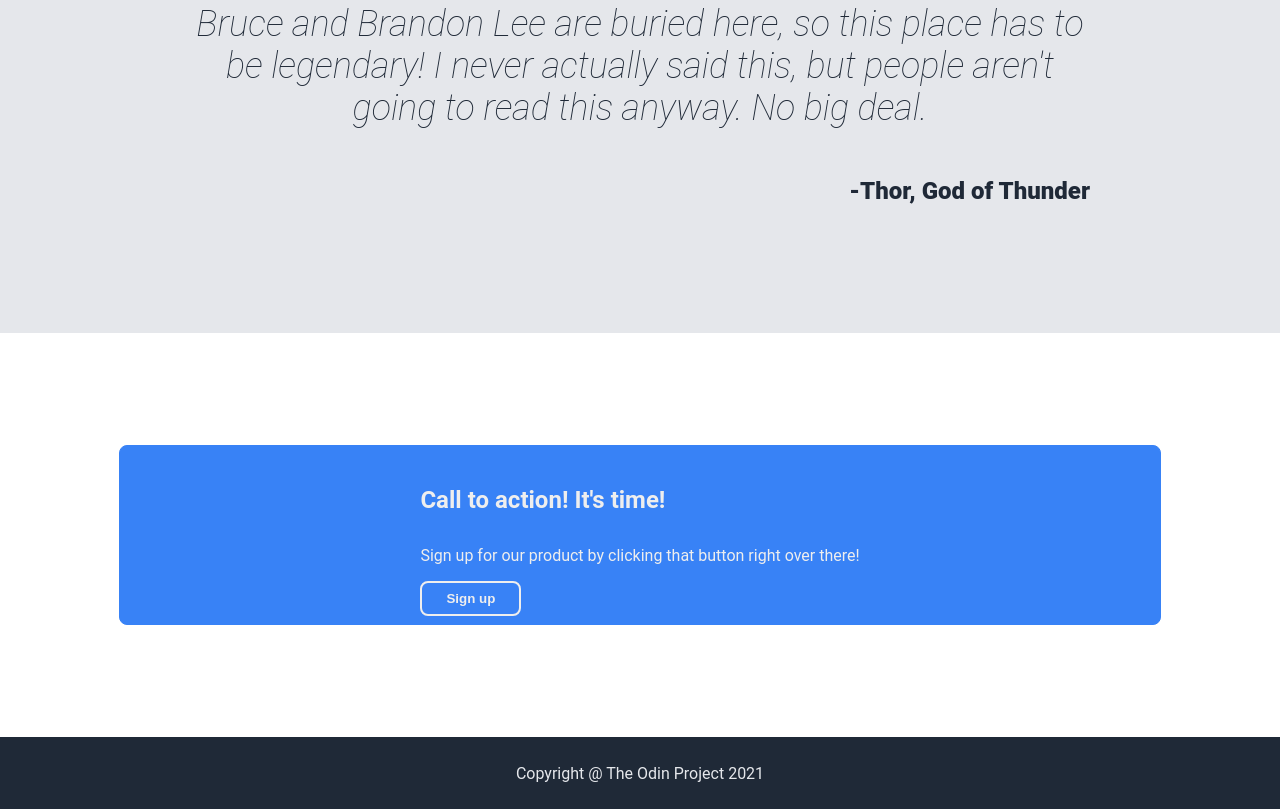
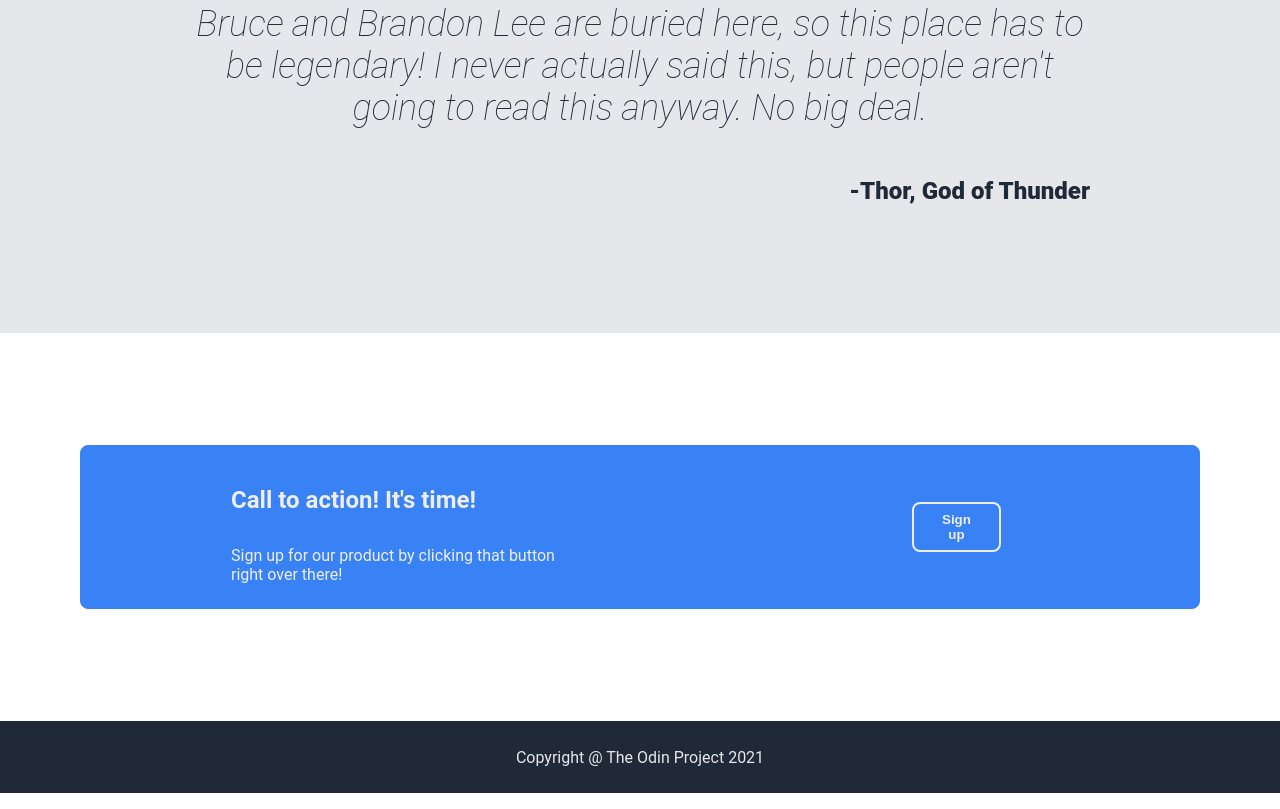
Before and after one commit to pgodettejr/odin-landing-page, a plain HTML site: page index.html in a window 1280 px wide. Shown: the part 1111-1920 px from the top of the page. Drawn offline with Linux system fonts and the light colour scheme.

Commit message:
Modify HTML and CSS styling for CTA section
Reordered HTML for alignment purposes in the CTA section of the
landing page. Restyled the CSS in the CTA via alignment of
some elements.

```diff
--- a/index.html
+++ b/index.html
@@ -58,9 +58,13 @@
 
     <div class="container">
       <div class="cta">
-        <h4>Call to action! It's time!</h4>
-        <div class="action">Sign up for our product by clicking that button right over there!</div>
+        <div class="items">
+          <div class="action">
+            <h4>Call to action! It's time!</h4>
+            <p>Sign up for our product by clicking that button right over there!</p>
+          </div>
           <button class="signup-2">Sign up</button>
+        </div>
       </div>
     </div>
 
--- a/styles.css
+++ b/styles.css
@@ -165,7 +165,7 @@ the top image */
 }
 
 .cta {
-  padding: 8px 300px;
+  padding: 8px 150px;
   border-radius: 8px;
   margin: 80px 48px;
   background: #3882F6;
@@ -173,22 +173,21 @@ the top image */
   color: #EEE;
 }
 
+.items {
+  display: flex;
+  flex-direction: row;
+  gap: 300px;
+}
+
 h4 {
   font-size: 24px;
   font-weight: 700;
 }
 
-.action {
-  display: flex;
-  flex-direction: row;
-
-}
-/* May need to style this in CSS the same way "media" class above is done once the HTML is organized the same way */
-
 .signup-2 {
   padding: 8px 24px;
   border-radius: 8px;
-  margin-top: 16px;
+  margin: 48px;
   background: #3882F6;
   border: 2px solid #EEE;
   color: #EEE;
```
